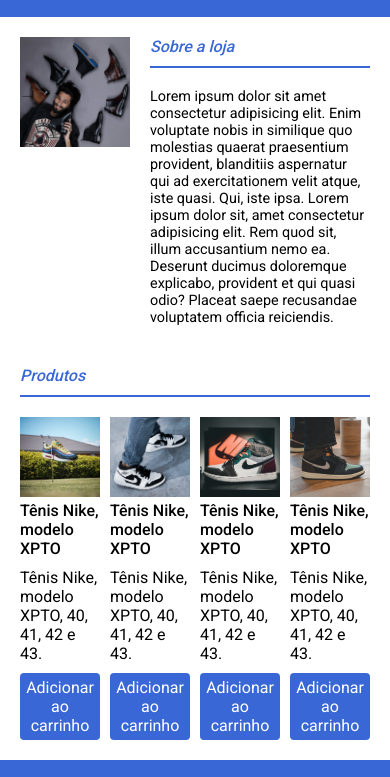
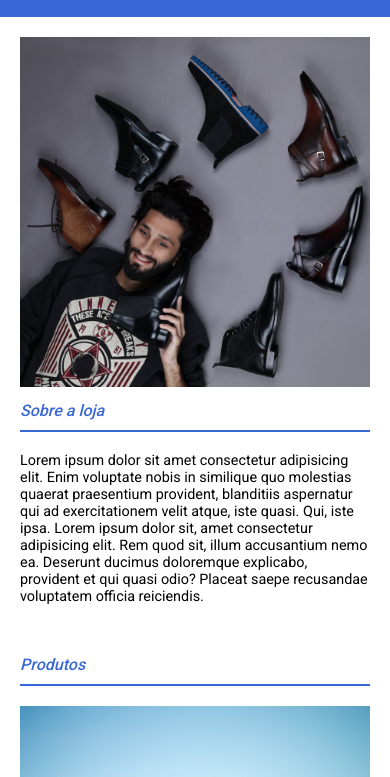
Before and after one commit to Gustavo-dev-front/ebac-sports, a plain HTML site: page index.html in a window 390 px wide. Shown: the part 43-820 px from the top of the page. Drawn offline with Linux system fonts and the light colour scheme.

Commit message:
style: breakpoints de responsividade

```diff
--- a/style.css
+++ b/style.css
@@ -87,12 +87,9 @@
 }
 
 #produtos ul {
-  display: flex;
+  display: grid;
+  grid-template-columns: repeat(4, 1fr);
   gap: 10px;
-}
-
-#produtos ul li {
-  flex: 1;
 }
 
 #produtos button {
@@ -120,3 +117,25 @@
 footer {
 align-self: flex-end;
 }
+
+@media only screen and (max-width: 1023px) {
+
+  .title {
+    margin: 10px 0;
+  }
+
+  #sobre .container {
+    display: block;
+  }
+
+  #produtos ul {
+    grid-template-columns: repeat(2, 1fr);
+  }
+}
+
+@media only screen and (max-width: 640px) {
+
+  #produtos ul {
+    grid-template-columns: 1fr;
+  }
+}
```
